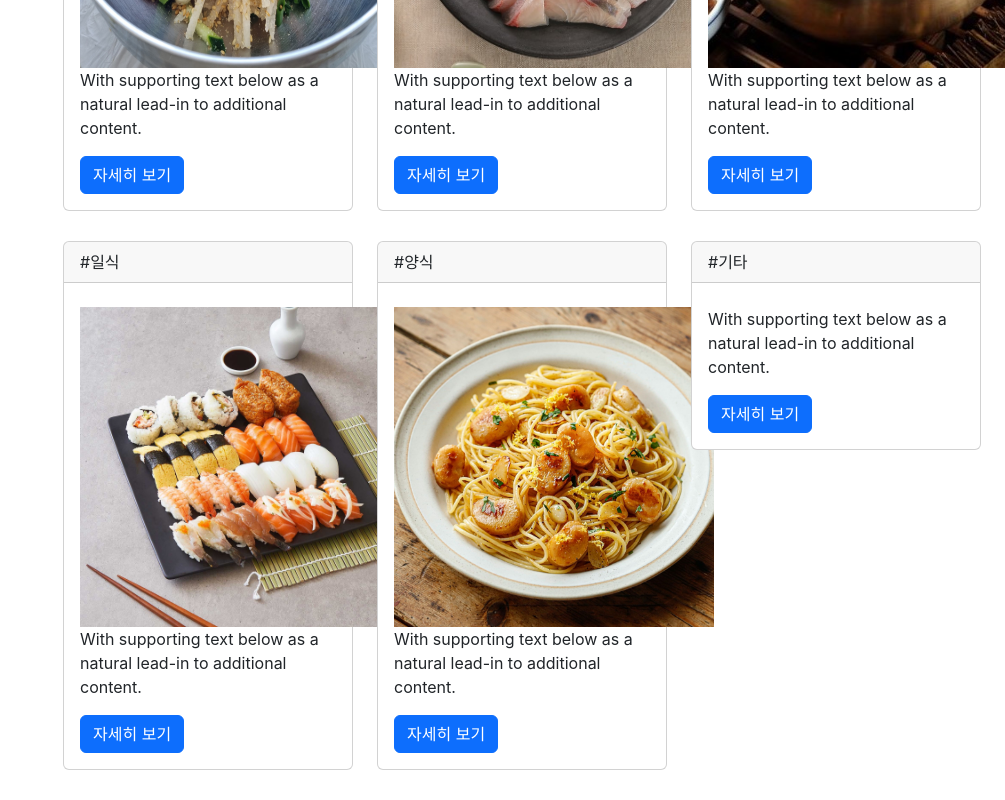
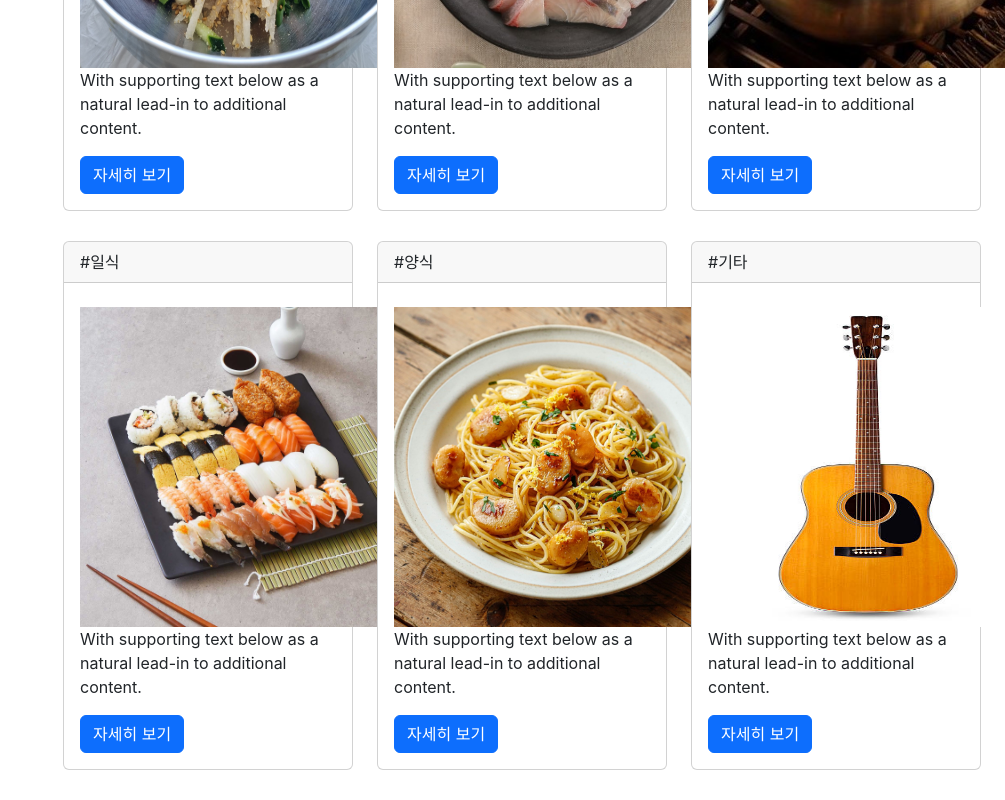
Before and after one commit to LukeSeobyungju/restaurant, a React (Create React App) app: page / in a window 1280 px wide. Shown: the part 488-1288 px from the top of the page, without its empty margins (275-1280 px from the left). Built offline with nearby package versions, Linux system fonts and the light colour scheme; no server answers.

Commit message:
etcPhoto-DS

```diff
--- a/src/components/Main.js
+++ b/src/components/Main.js
@@ -198,6 +198,7 @@ export default function Main(){
                         <Card.Body>
                             <Card.Title>{newList6.length>0 ? newList6[getRandom(newList6.length)].상호명:""}</Card.Title>
                             <Card.Text>
+                            <img src="기타.jpg" id="사진"></img>
                             With supporting text below as a natural lead-in to additional content.
                             </Card.Text>
                             <Button variant="primary">자세히 보기</Button>
```
Also changed, not shown: public/기타.jpg (added).
